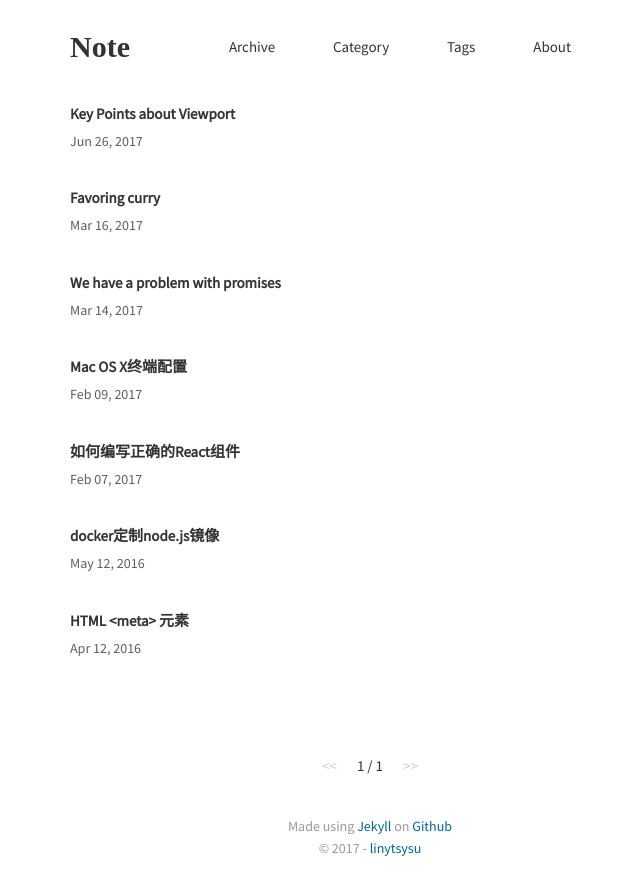
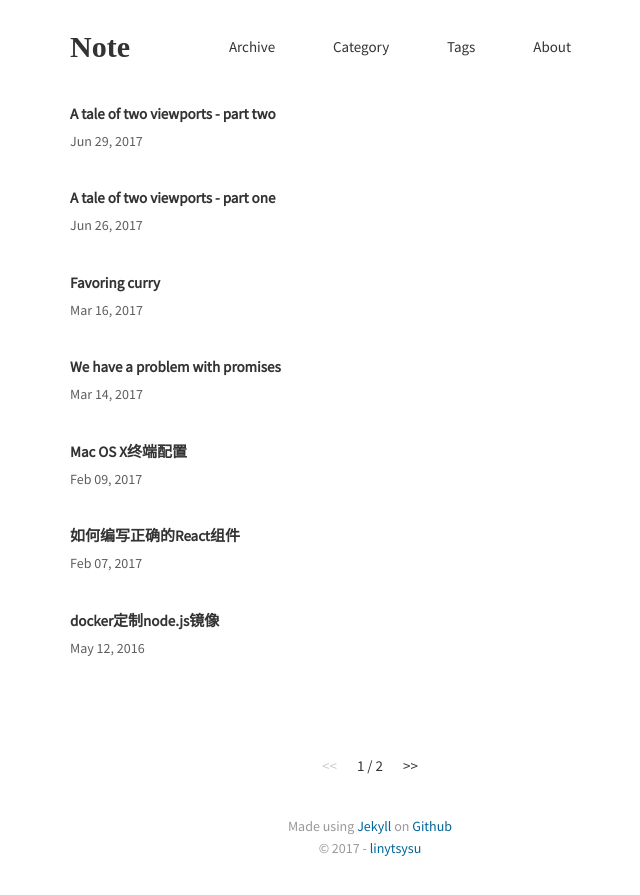
Before and after one commit to linytSysu/linytsysu.github.io, a Jekyll site: the page built from index.html, in a window 1280 px wide. Shown: the top 895 px of the page, without its empty margins (270-910 px from the left). Built offline with Jekyll 4.4.1, drawn with Linux system fonts in a browser that asks for light colours; some web fonts are replaced; the list of posts is cut into pages by our own code; some of the changed lines change nothing that is shown.

Commit message:
Add post: A tale of two viewports

```diff
--- a/_posts/2017-06-26-key-points-about-viewport.md
+++ b/_posts/2017-06-26-a-tale-of-two-viewports-part-one.md
@@ -1,6 +1,6 @@
 ---
 layout: post
-title: Key Points about Viewport
+title: A tale of two viewports - part one
 summary:
 tags: [viewport, html, css]
 ---
--- /dev/null
+++ b/_posts/2017-06-29-a-tale-of-two-viewports-part-two.md
@@ -0,0 +1,59 @@
+---
+layout: post
+title: A tale of two viewports - part two
+summary:
+tags: [viewport, html, css]
+---
+
+[https://www.quirksmode.org/mobile/viewports2.html](https://www.quirksmode.org/mobile/viewports2.html)
+
+The problem of mobile browsers
+A mobile screen is far smaller than a desktop screen. The most important problems center on CSS, especially the dimensions of the viewport. If we’d copy the desktop model one-to-one, our CSS would start to misfire horrendously.
+
+## The two viewports
+The CSS layout, especially percentual widths, are calculated relative to the layout viewport, which is considerably wider than the visual viewport. CSS布局，尤其是百分比宽度，是以layout viewport做为参照系来计算的，它被认为要比visual viewport宽。
+
+### Zooming
+Both viewports are measured in CSS pixels, obviously. But while the visual viewport dimensions change with zooming (if you zoom in, less CSS pixels fit on the screen), the layout viewport dimensions remain the same. (If they didn’t your page would constantly reflow as percentual widths are recalculated.) 很显然两个viewport都是以CSS像素度量的。但是当进行缩放（如果你放大，屏幕上的CSS像素会变少）的时候，visual viewport的尺寸会发生变化，layout viewport的尺寸仍然跟之前的一样。（如果不这样，你的页面将会像百分比宽度被重新计算一样而经常被重新布局。）
+
+### Understanding the layout viewport
+Browsers have chosen their dimensions of the layout viewport such that it completely covers the screen in fully zoomed-out mode (and is thus equal to the visual viewport).
+
+为了理解layout viewport的尺寸，我们不得不看一下当页面被完全缩小后会发生什么。许多移动浏览器会在初始情况下以完全缩小的模式来展示任何页面。
+重点是：浏览器已经为自己的layout viewport选择了尺寸，这样的话它在完全缩小模式的情况下完整的覆盖了屏幕（并且等于visual viewport）。
+
+![](http://7u2fpc.com1.z0.glb.clouddn.com/linytsysu/github/io/2017/06/29/mobile_viewportzoomedout.jpg)
+
+Thus the width and the height of the layout viewport are equal to whatever can be shown on the screen in the maximally zoomed-out mode. When the user zooms in these dimensions stay the same.
+
+![](http://7u2fpc.com1.z0.glb.clouddn.com/linytsysu/github/io/2017/06/29/mobile_layoutviewport.jpg)
+
+## Measuring the layout viewport
+`document.documentElement.clientWidth/Height`:
++ **Meaning** Layout viewport dimensions
++ **Measured in** CSS pixels
+
+## Measuring the visual viewport
+`window.innerWidth/Height`:
++ **Meaning** Visual viewport dimensions
++ **Measured in** CSS pixels
+
+## Meta viewport
+Meta viewport
++ **Meaning** Set the layout viewport’s width.
++ **Measured in** CSS pixels
+
+1. Suppose you build a simple page and give your elements no width. Now they stretch up to take 100% of the width of the layout viewport. Most browsers zoom out to show the entire layout viewport on the screen, giving an effect like this:
+    ![](http://7u2fpc.com1.z0.glb.clouddn.com/linytsysu/github/io/2017/06/29/mq_none.jpg)
+
+2. All users will immediately zoom in, which works, but most browsers keep the width of the elements intact, which makes the text hard to read.
+
+    ![](http://7u2fpc.com1.z0.glb.clouddn.com/linytsysu/github/io/2017/06/29/mq_none_zoomed.jpg)
+
+3. Now what you could try is setting html {width: 320px}. Now the <html> element shrinks, and with it all other elements, which now take 100% of 320px. This works when the user zooms in, but not initially, when the user is confronted with a zoomed-out page that mostly contains nothing.
+
+    ![](http://7u2fpc.com1.z0.glb.clouddn.com/linytsysu/github/io/2017/06/29/mq_html300.jpg)
+
+4. It is in order to get around this problem that Apple invented the meta viewport tag. When you set `<meta name="viewport" content="width=320">` you set the width of the layout viewport to 320px. Now the initial state of the page is also correct.
+
+    ![](http://7u2fpc.com1.z0.glb.clouddn.com/linytsysu/github/io/2017/06/29/mq_yes.jpg)
```
